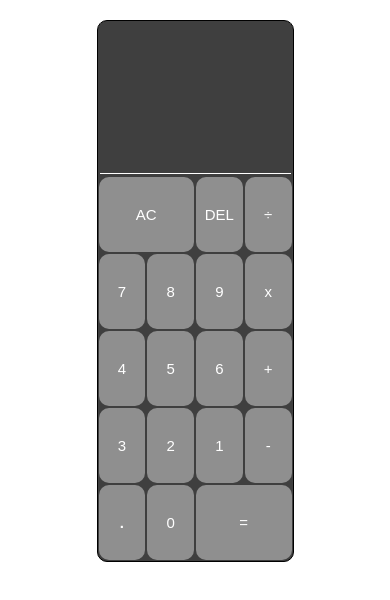
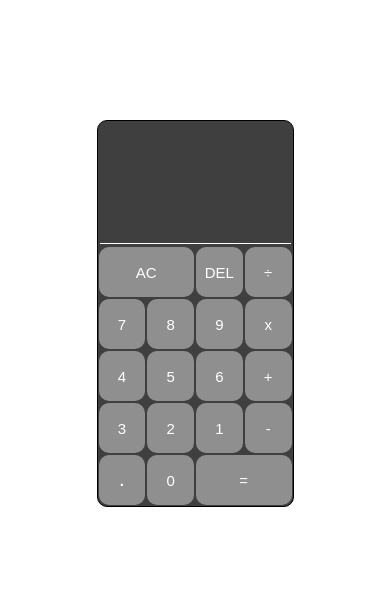
Before and after one commit to kusal54/Calculator, a plain HTML site: page index.html in a window 390 px wide. Drawn offline with Linux system fonts and the light colour scheme.

Commit message:
html edited

```diff
--- a/style.css
+++ b/style.css
@@ -8,6 +8,7 @@ body {
     justify-content: center;
     align-items: center;
     margin: auto;
+    margin-top: 75px;
 }
 
 .cal-wrapper{
@@ -75,3 +76,18 @@ body {
     background-color: #757575;
     font-weight: bold;
 }
+
+
+@media(max-width:768px){
+    .btn {
+        height: 50px;
+    }
+
+    .display{
+        height: 120px;
+    }
+
+    .container {
+        margin-top: 100px;
+    }
+}
```
